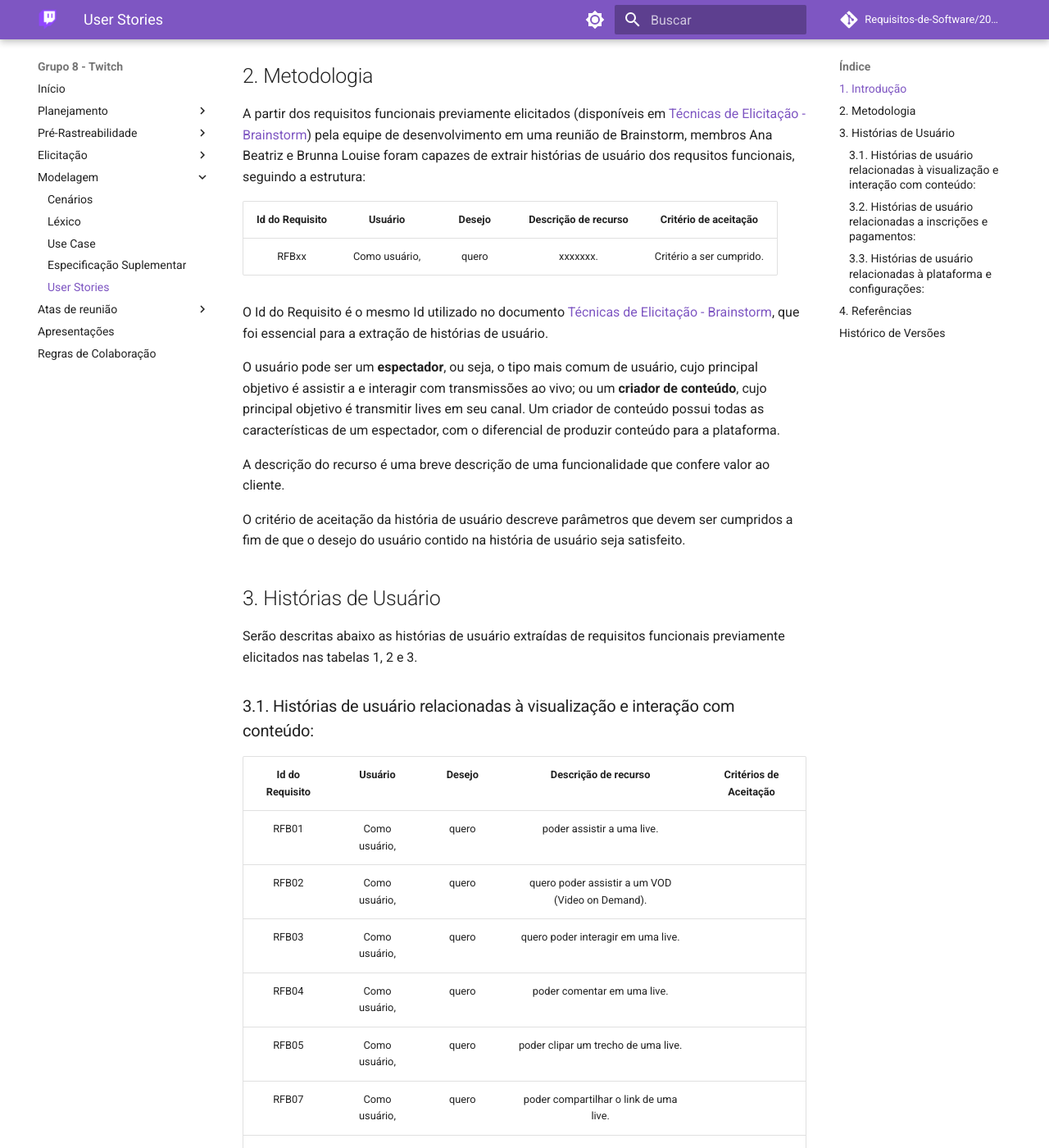
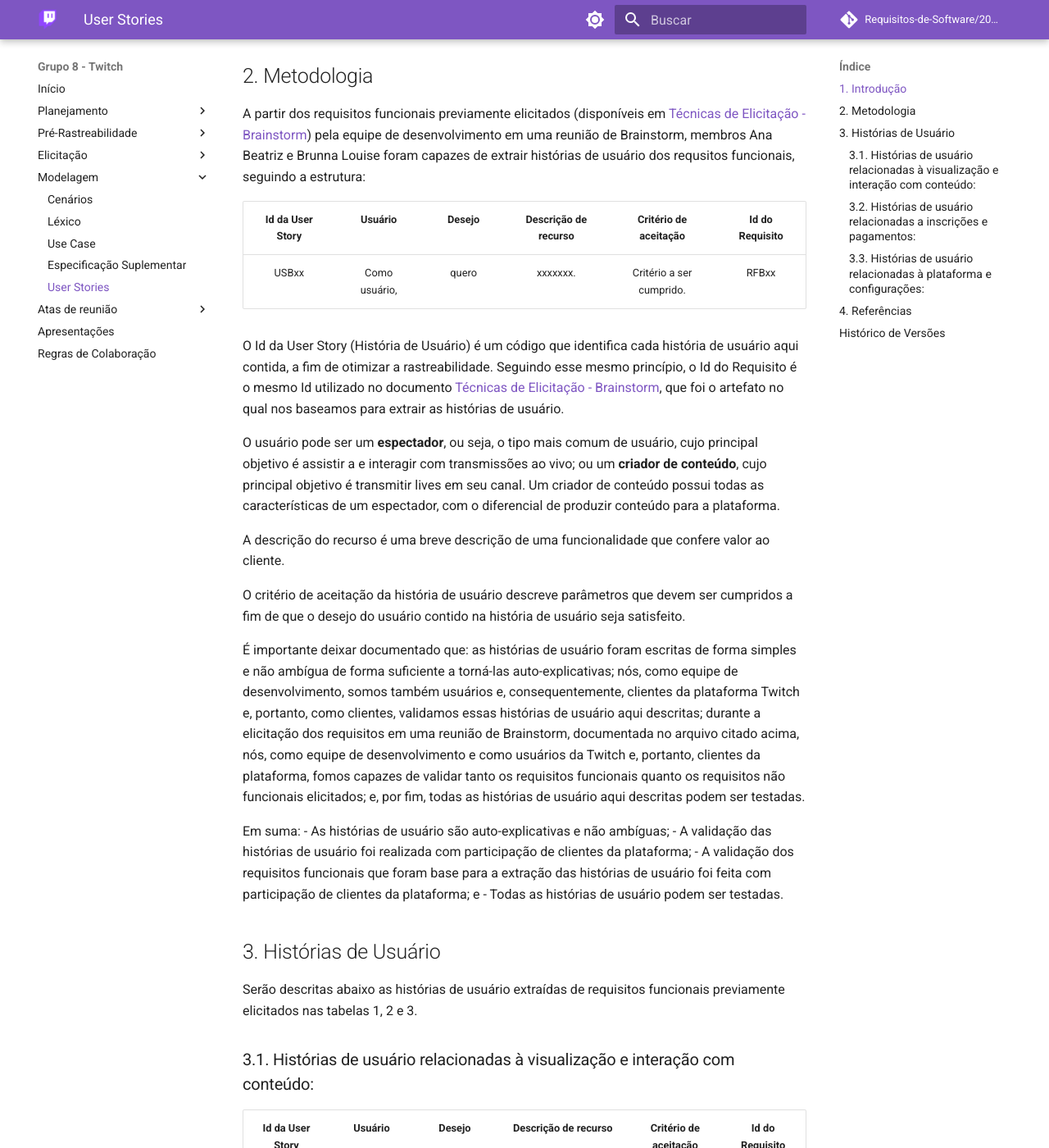
Before and after one commit to Requisitos-de-Software/2023.1-Twitch, an MkDocs documentation site: the page built from docs/modelagem/user_stories.md, in a window 1280 px wide and 1400 px high, scrolled down 493 px. Shown: the whole window at 82% size. Built offline with MkDocs 1.6.1 and Material for MkDocs 9.7.7, drawn with Linux system fonts in a browser that asks for light colours; comment, search, counter and statistics services are not loaded; some of the changed text lies outside the part shown.

```diff
--- a/docs/modelagem/user_stories.md
+++ b/docs/modelagem/user_stories.md
@@ -8,11 +8,11 @@ Histórias de usuário são as menores unidades de trabalho em uma estrutura ág
 
 A partir dos requisitos funcionais previamente elicitados (disponíveis em [Técnicas de Elicitação - Brainstorm](https://requisitos-de-software.github.io/2023.1-Twitch/elicitacao/tecnicas/Brainstorm/)) pela equipe de desenvolvimento em uma reunião de Brainstorm, membros Ana Beatriz e Brunna Louise foram capazes de extrair histórias de usuário dos requsitos funcionais, seguindo a estrutura:
 
-|**Id do Requisito**|**Usuário** | **Desejo** | **Descrição de recurso** | **Critério de aceitação**|
-| :---: |:---: | :---: | :---: | :---:|
-|RFBxx|Como usuário, | quero | xxxxxxx. | Critério a ser cumprido. |
+|**Id da User Story**|**Usuário** | **Desejo** | **Descrição de recurso** | **Critério de aceitação**|**Id do Requisito**|
+| :---: |:---: | :---: | :---: | :---:| :---: |
+|USBxx|Como usuário, | quero | xxxxxxx. | Critério a ser cumprido. |RFBxx|
 
-O Id do Requisito é o mesmo Id utilizado no documento [Técnicas de Elicitação - Brainstorm](https://requisitos-de-software.github.io/2023.1-Twitch/elicitacao/tecnicas/Brainstorm/), que foi essencial para a extração de histórias de usuário.
+O Id da User Story (História de Usuário) é um código que identifica cada história de usuário aqui contida, a fim de otimizar a rastreabilidade. Seguindo esse mesmo princípio, o Id do Requisito é o mesmo Id utilizado no documento [Técnicas de Elicitação - Brainstorm](https://requisitos-de-software.github.io/2023.1-Twitch/elicitacao/tecnicas/Brainstorm/), que foi o artefato no qual nos baseamos para extrair as histórias de usuário.
 
 O usuário pode ser um **espectador**, ou seja, o tipo mais comum de usuário, cujo principal objetivo é assistir a e interagir com transmissões ao vivo; ou um **criador de conteúdo**, cujo principal objetivo é transmitir lives em seu canal. Um criador de conteúdo possui todas as características de um espectador, com o diferencial de produzir conteúdo para a plataforma.
 
@@ -20,28 +20,35 @@ A descrição do recurso é uma breve descrição de uma funcionalidade que conf
 
 O critério de aceitação da história de usuário descreve parâmetros que devem ser cumpridos a fim de que o desejo do usuário contido na história de usuário seja satisfeito.
 
+É importante deixar documentado que: as histórias de usuário foram escritas de forma simples e não ambígua de forma suficiente a torná-las auto-explicativas; nós, como equipe de desenvolvimento, somos também usuários e, consequentemente, clientes da plataforma Twitch e, portanto, como clientes, validamos essas histórias de usuário aqui descritas; durante a elicitação dos requisitos em uma reunião de Brainstorm, documentada no arquivo citado acima, nós, como equipe de desenvolvimento e como usuários da Twitch e, portanto, clientes da plataforma, fomos capazes de validar tanto os requisitos funcionais quanto os requisitos não funcionais elicitados; e, por fim, todas as histórias de usuário aqui descritas podem ser testadas.
+
+Em suma:
+- As histórias de usuário são auto-explicativas e não ambíguas;
+- A validação das histórias de usuário foi realizada com participação de clientes da plataforma;
+- A validação dos requisitos funcionais que foram base para a extração das histórias de usuário foi feita com participação de clientes da plataforma; e
+- Todas as histórias de usuário podem ser testadas.
 ## 3. Histórias de Usuário
 
 Serão descritas abaixo as histórias de usuário extraídas de requisitos funcionais previamente elicitados nas tabelas 1, 2 e 3.
 
 ### 3.1. Histórias de usuário relacionadas à visualização e interação com conteúdo:
 
-|**Id do Requisito**|**Usuário** | **Desejo** | **Descrição de recurso** | **Critérios de Aceitação** |
-|:---: | :---: | :---: | :---: | :---: |
-| RFB01 |Como usuário, | quero | poder assistir a uma live. |
-| RFB02 |Como usuário, | quero | quero poder assistir a um VOD (Video on Demand). |
-| RFB03 |Como usuário, | quero | quero poder interagir em uma live. |
-| RFB04 |Como usuário, | quero | poder comentar em uma live. |
-| RFB05 |Como usuário, | quero | poder clipar um trecho de uma live. |
-| RFB07 |Como usuário, | quero | poder compartilhar o link de uma live. |
-| RFB11 |Como usuário, | quero | poder reagir durante a transmissão. |
-| RFB12 |Como usuário, | quero | poder reagir durante a transmissão. |
-| RFB13 |Como usuário, | quero | poder utilizar bits para enviar mensagens ao streamer. |
-| RFB14 |Como usuário, | quero | poder denunciar uma transmissão ao vivo. |
-| RFB15 |Como usuário, | quero | poder denunciar mensagens de outro usuário. |
-| RFB16 |Como usuário, | quero | poder buscar canais/lives. |
-| RFB17 |Como usuário, | quero | poder consultar meu saldo de bits (Twitch Wallet). |
-| RFB23 |Como usuário, | quero | poder consultar meus Drops e Recompensas. |
+|**Id da User Story**|**Usuário** | **Desejo** | **Descrição de recurso** | **Critério de aceitação**|**Id do Requisito**|
+| :---: |:---: | :---: | :---: | :---:| :---: |
+| USB01 |Como usuário, | quero | poder assistir a uma live. |  | RFB01 |
+| USB02 |Como usuário, | quero | quero poder assistir a um VOD (Video on Demand). |  | RFB02 |
+| USB03 |Como usuário, | quero | quero poder interagir em uma live. |  | RFB03 |
+| USB04 |Como usuário, | quero | poder comentar em uma live. |  | RFB04 |
+| USB05 |Como usuário, | quero | poder clipar um trecho de uma live. |  | RFB05 |
+| USB06 |Como usuário, | quero | poder compartilhar o link de uma live. |  | RFB07 |
+| USB07 |Como usuário, | quero | poder reagir durante a transmissão. |  | RFB11 |
+| USB08 |Como usuário, | quero | poder reagir durante a transmissão. |  | RFB12 |
+| USB09 |Como usuário, | quero | poder utilizar bits para enviar mensagens ao streamer. |  | RFB13 |
+| USB10 |Como usuário, | quero | poder denunciar uma transmissão ao vivo. |  | RFB14 |
+| USB11 |Como usuário, | quero | poder denunciar mensagens de outro usuário. |  | RFB15 |
+| USB12 |Como usuário, | quero | poder buscar canais/lives. |  | RFB16 |
+| USB13 |Como usuário, | quero | poder consultar meu saldo de bits (Twitch Wallet). |  | RFB17 |
+| USB14 |Como usuário, | quero | poder consultar meus Drops e Recompensas. |  | RFB23 |
 <h6 align = "center"> Tabela 1: Histórias de Usuário relacionadas à visualização e interação com conteúdo.
 <br> Autor(es): Ana Beatriz, Brunna Louise
 <br>Fonte: Autor(es)</h6>
@@ -49,22 +56,22 @@ Serão descritas abaixo as histórias de usuário extraídas de requisitos funci
 
 ### 3.2. Histórias de usuário relacionadas a inscrições e pagamentos:
 
-|**Id do Requisito**|**Usuário** | **Desejo** | **Descrição de recurso** | **Critérios de Aceitação** |
-|:---: | :---: | :---: | :---: | :---: |
-| RFB06 |Como usuário, | quero | poder seguir um streamer. |
-| RFB08 |Como usuário, | quero | poder me inscrever em um canal utilizando o Amazon Prime. |
-| RFB09 |Como usuário, | quero | poder me inscrever em um canal pagando diretamente. |
-| RFB10 |Como usuário, | quero | poder presentear uma inscrição para outro usuário. |
-| RFB24 |Como usuário, | quero | poder consultar minhas inscrições. |
-| RFB25 |Como usuário, | quero | poder configurar o meu perfil. |
-| RFB26 |Como usuário, | quero | poder configurar minha imagem do perfil. |
-| RFB27 |Como usuário, | quero | poder configurar meu banner do perfil. |
-| RFB28 |Como usuário, | quero | poder configurar meu nome de usuário. |
-| RFB29 |Como usuário, | quero | poder configurar meu nome de exibição. |
-| RFB30 |Como usuário, | quero | poder configurar minha biografia. |
-| RFB33 |Como usuário, | quero | poder escolher o conjunto de emojis que irei utilizar. |
-| RFB34 |Como usuário, | quero | poder gerenciar as notificações da minha conta. |
-| RFB35 |Como usuário, | quero | poder vincular minha conta da Twitch a outras plataformas. |
+|**Id da User Story**|**Usuário** | **Desejo** | **Descrição de recurso** | **Critério de aceitação**|**Id do Requisito**|
+| :---: |:---: | :---: | :---: | :---:| :---: |
+| USB15 |Como usuário, | quero | poder seguir um streamer. |  | RFB06 |
+| USB16 |Como usuário, | quero | poder me inscrever em um canal utilizando o Amazon Prime. |  | RFB08 |
+| USB17 |Como usuário, | quero | poder me inscrever em um canal pagando diretamente. |  | RFB09 |
+| USB18 |Como usuário, | quero | poder presentear uma inscrição para outro usuário. |  | RFB10 |
+| USB19 |Como usuário, | quero | poder consultar minhas inscrições. |  | RFB24 |
+| USB20 |Como usuário, | quero | poder configurar o meu perfil. |  | RFB25 |
+| USB21 |Como usuário, | quero | poder configurar minha imagem do perfil. |  | RFB26 |
+| USB22 |Como usuário, | quero | poder configurar meu banner do perfil. |  | RFB27 |
+| USB23 |Como usuário, | quero | poder configurar meu nome de usuário. |  | RFB28 |
+| USB24 |Como usuário, | quero | poder configurar meu nome de exibição. |  | RFB29 |
+| USB25 |Como usuário, | quero | poder configurar minha biografia. |  | RFB30 |
+| USB26 |Como usuário, | quero | poder escolher o conjunto de emojis que irei utilizar. |  | RFB33 |
+| USB27 |Como usuário, | quero | poder gerenciar as notificações da minha conta. |  | RFB34 |
+| USB28 |Como usuário, | quero | poder vincular minha conta da Twitch a outras plataformas. |  | RFB35 |
 <h6 align = "center"> Tabela 2: Histórias de usuário relacionadas a inscrições e pagamentos.
 <br> Autor(es): Ana Beatriz, Brunna Louise
 <br>Fonte: Autor(es)</h6>
@@ -72,17 +79,17 @@ Serão descritas abaixo as histórias de usuário extraídas de requisitos funci
 
 ### 3.3. Histórias de usuário relacionadas à plataforma e configurações:
 
-|**Id do Requisito**|**Usuário** | **Desejo** | **Descrição de recurso** | **Critérios de Aceitação** |
-|:---: | :---: | :---: | :---: | :---: |
-| RFB36 |Como usuário, | quero | poder realizar ajustes nos conteúdos sugeridos. |
-| RFB37 |Como usuário, | quero | poder alterar o idioma da plataforma. |
-| RFB38 |Como usuário, | quero | poder alterar o tema (claro/escuro) da plataforma. |
-| RFB39 |Como usuário, | quero | poder realizar login na plataforma. |
-| RFB40 |Como usuário, | quero | poder realizar logout da plataforma. |
-| RFB41 |Como usuário, | quero | poder desabilitar minha conta da Twitch. |
-| RFB42 |Como usuário, | quero | poder trocar sussurros com outros usuários |
-| RFB43 |Como usuário, | quero | ser capaz de personalizar o meu canal. |
-| RFB44 |Como usuário, | quero | ser capaz de iniciar minha transmissão. |
+|**Id da User Story**|**Usuário** | **Desejo** | **Descrição de recurso** | **Critério de aceitação**|**Id do Requisito**|
+| :---: |:---: | :---: | :---: | :---:| :---: |
+| USB29 |Como usuário, | quero | poder realizar ajustes nos conteúdos sugeridos. |  | RFB36 |
+| USB30 |Como usuário, | quero | poder alterar o idioma da plataforma. |  | RFB37 |
+| USB31 |Como usuário, | quero | poder alterar o tema (claro/escuro) da plataforma. |  | RFB38 |
+| USB32 |Como usuário, | quero | poder realizar login na plataforma. |  | RFB39 |
+| USB33 |Como usuário, | quero | poder realizar logout da plataforma. |  | RFB40 |
+| USB34 |Como usuário, | quero | poder desabilitar minha conta da Twitch. |  | RFB41 |
+| USB35 |Como usuário, | quero | poder trocar sussurros com outros usuários |  | RFB42 |
+| USB36 |Como usuário, | quero | ser capaz de personalizar o meu canal. |  | RFB43 |
+| USB37 |Como usuário, | quero | ser capaz de iniciar minha transmissão. |  | RFB44 |
 <h6 align = "center"> Tabela 3: Histórias de usuário relacionadas à plataforma e configurações.
 <br> Autor(es): Ana Beatriz, Brunna Louise
 <br>Fonte: Autor(es)</h6>
@@ -98,6 +105,7 @@ A Tabela 4 registra o histórico de versão desse documento.
 |**Data** | **Versão** | **Descrição** | **Autor** | **Revisor** |
 |:---: | :---: | :---: | :---: | :---: |
 | 22/05/2023 | 1.0 | Primeira Versão do artefato de User Stories (Histórias de Usuário) | Ana Beatriz, Brunna Louise | - |
+| 23/05/2023 | 1.1 | Estabelecendo padrões de codificação e adicionando documentação adicional | Brunna Louise | Ana Beatriz |
 
 <h6 align = "center"> Tabela 4: Histórico de Versões
 <br> Autor(es): Ana Beatriz, Brunna Louise
```
